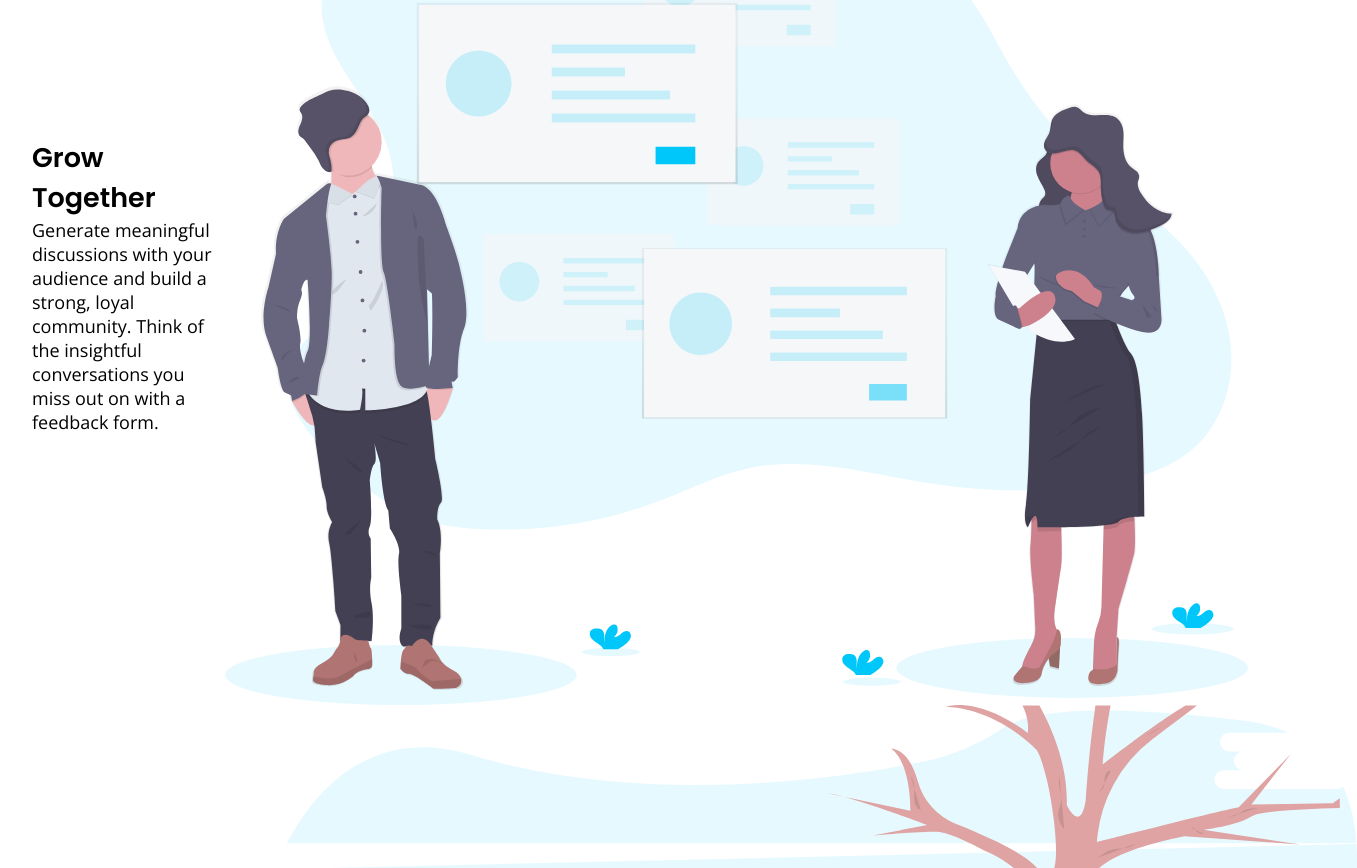
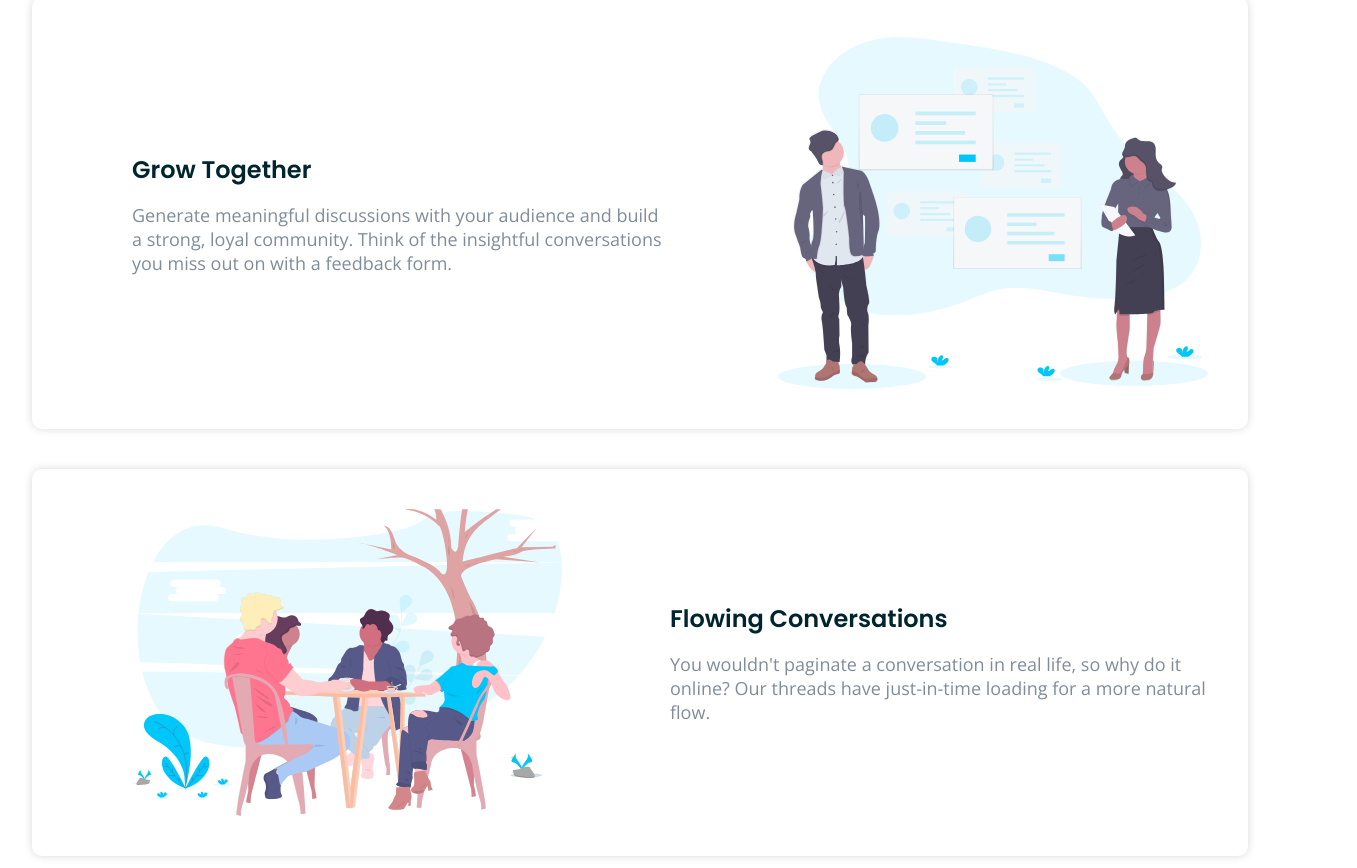
Before and after one commit to adityas24/huddle, a plain HTML site: page index.html in a window 1280 px wide. Shown: the part 692-1560 px from the top of the page, 1357 px wide, since content can reach past the window. Drawn offline with nearby package versions, Linux system fonts and the light colour scheme.

Commit message:
style blocks

```diff
--- a/css/style.css
+++ b/css/style.css
@@ -22,7 +22,9 @@ html {
 
 body {
   font-family: "Open Sans", sans-serif;
+  font-weight: 400;
   font-size: 1.8rem;
+  height: 20000px;
 }
 
 .container {
@@ -33,24 +35,27 @@ body {
 
 /* --------------------------- */
 /* *UTILITIES */
-.flex{
+.flex {
   display: flex;
 }
 
-.justify-between{
+.justify-between {
   justify-content: space-between;
 }
 
-.align-center{
+.justify-item-start{
+  justify-self: start;
+}
+
+.align-center {
   align-items: center;
 }
 
-.btn{
+.btn {
   padding: 1.5rem 5rem;
   border: none;
   border-radius: 100px;
-    font-weight: bold;
-
+  font-weight: 700;
 }
 
 .btn--primary {
@@ -58,22 +63,33 @@ body {
   color: #fff;
 }
 
-.btn--white{
+.btn--white {
   background-color: #fff;
   color: #000;
 }
 
-.grid{
+.grid {
   display: grid;
 }
 
-.grid--2{
+.grid--2 {
   display: grid;
   grid-template-columns: 1fr 1fr;
 }
 
-h1,h2,h3,h4,h5,h6 {
-font-family: 'Poppins', sans-serif;
+h1,
+h2,
+h3,
+h4,
+h5,
+h6 {
+  font-family: "Poppins", sans-serif;
+  font-weight: 600;
+  color: var(--dark-cyan);
+}
+
+h2 {
+  font-size: 2.4rem;
 }
 
 /* --------------------------- */
@@ -84,6 +100,7 @@ font-family: 'Poppins', sans-serif;
   background-color: var(--pale-cyan);
   /* background-position: center; */
   padding-top: 3rem;
+  padding-bottom: 3rem;
 }
 
 .nav {
@@ -91,18 +108,17 @@ font-family: 'Poppins', sans-serif;
 }
 
 .nav .btn {
-
 }
 
 .logo {
   height: 3rem;
 }
 
-.header-image img{
+.header-image img {
   width: 100%;
 }
 
-.header-text-box{
+.header-text-box {
   padding-right: 5rem;
 }
 
@@ -111,6 +127,56 @@ font-family: 'Poppins', sans-serif;
   margin-bottom: 2rem;
 }
 
-.header-text-box p{
+.header-text-box p {
   margin-bottom: 3rem;
 }
+
+/* -------------------------------- */
+/* *ALTERNATE BLOCKS */
+
+.section-hello {
+  margin-top: 5rem;
+}
+
+.block {
+  /* padding: 6rem 5rem 6rem 16rem; */
+  padding: 4rem;
+  padding-left: 10rem;
+  border-radius: 10px;
+  box-shadow: 0px 0px 8px .1px rgba(0, 0, 0, .15);
+}
+
+.block-text-box {
+  justify-self: end;
+}
+
+.block-text-box h2 {
+  margin-bottom: 1.6rem;
+}
+
+.block-text-box p {
+  color: var(--grayish-blue);
+}
+
+.block-img {
+  width: 80%;
+  justify-self: end;
+
+}
+
+.block-text-box--2 {
+  grid-column: 2/3;
+  grid-row: 1;
+}
+
+.block-img--2{
+  justify-self: start;
+}
+
+.section-blocks {
+  margin-top: 10rem;
+}
+
+.section-blocks .container > * + * {
+  margin-top: 4rem;
+}
```
Lines whose indentation alone changed are shown as unchanged.
